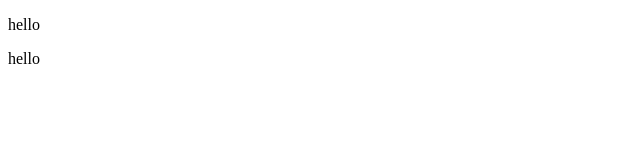
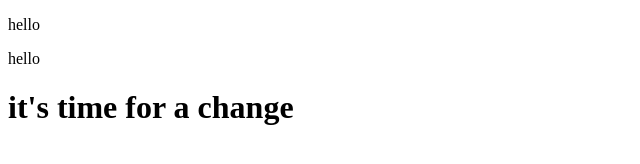
Before and after one commit to chee/nothing, a plain HTML site: page index.html in a window 1280 px wide. Shown: the whole page, without its empty margins (0-640 px from the left). Drawn offline with Linux system fonts and the light colour scheme.

Commit message:
Update index.html

```diff
--- a/index.html
+++ b/index.html
@@ -1 +1,3 @@
 <!doctype html><title>hello</title><p>hello</p>hello
+
+<h1>it's time for a change</h1>
```
